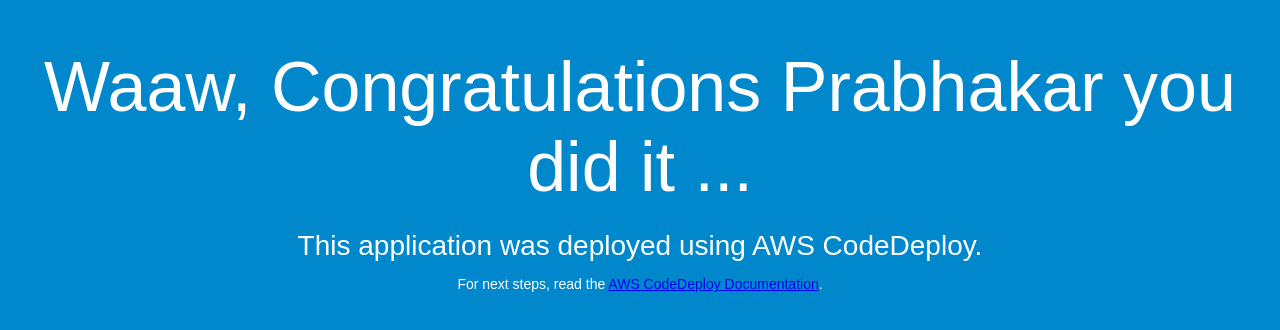
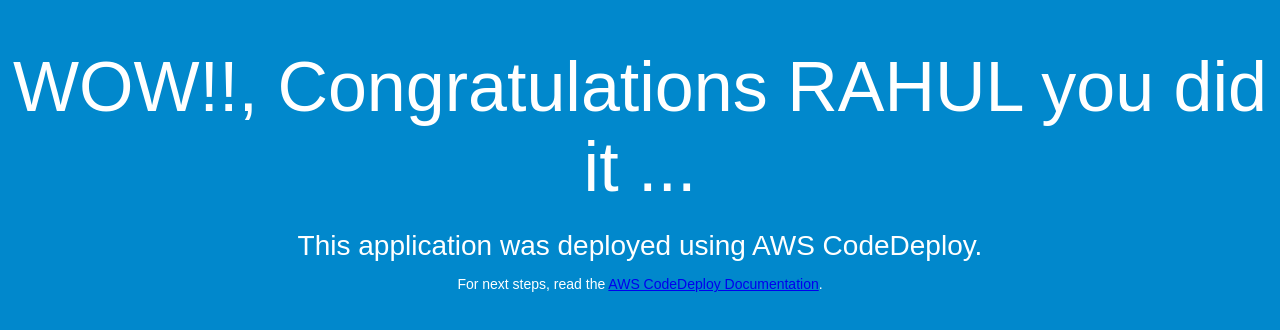
Before and after one commit to rahul0284/demorepo, a plain HTML site: page index.html in a window 1280 px wide. Drawn offline with Linux system fonts and the light colour scheme.

Commit message:
modified

```diff
--- a/index.html
+++ b/index.html
@@ -26,7 +26,7 @@
 </head>
 <body>
   <div align="center">
-    <h1>Waaw, Congratulations Prabhakar you did it ...</h1>
+    <h1>WOW!!, Congratulations RAHUL you did it ...</h1>
     <h2>This application was deployed using AWS CodeDeploy.</h2>
     <p>For next steps, read the <a href="http://aws.amazon.com/documentation/codedeploy">AWS CodeDeploy Documentation</a>.</p>
   </div>
```
